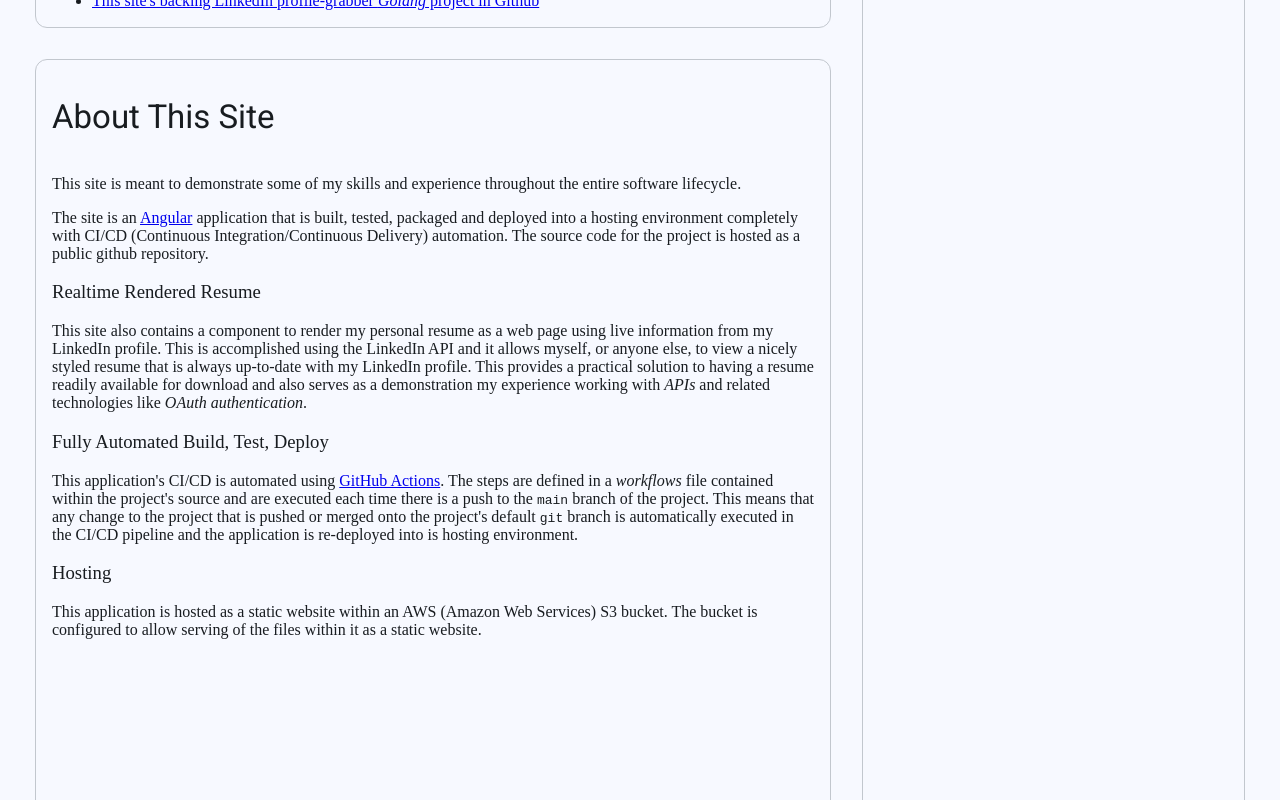
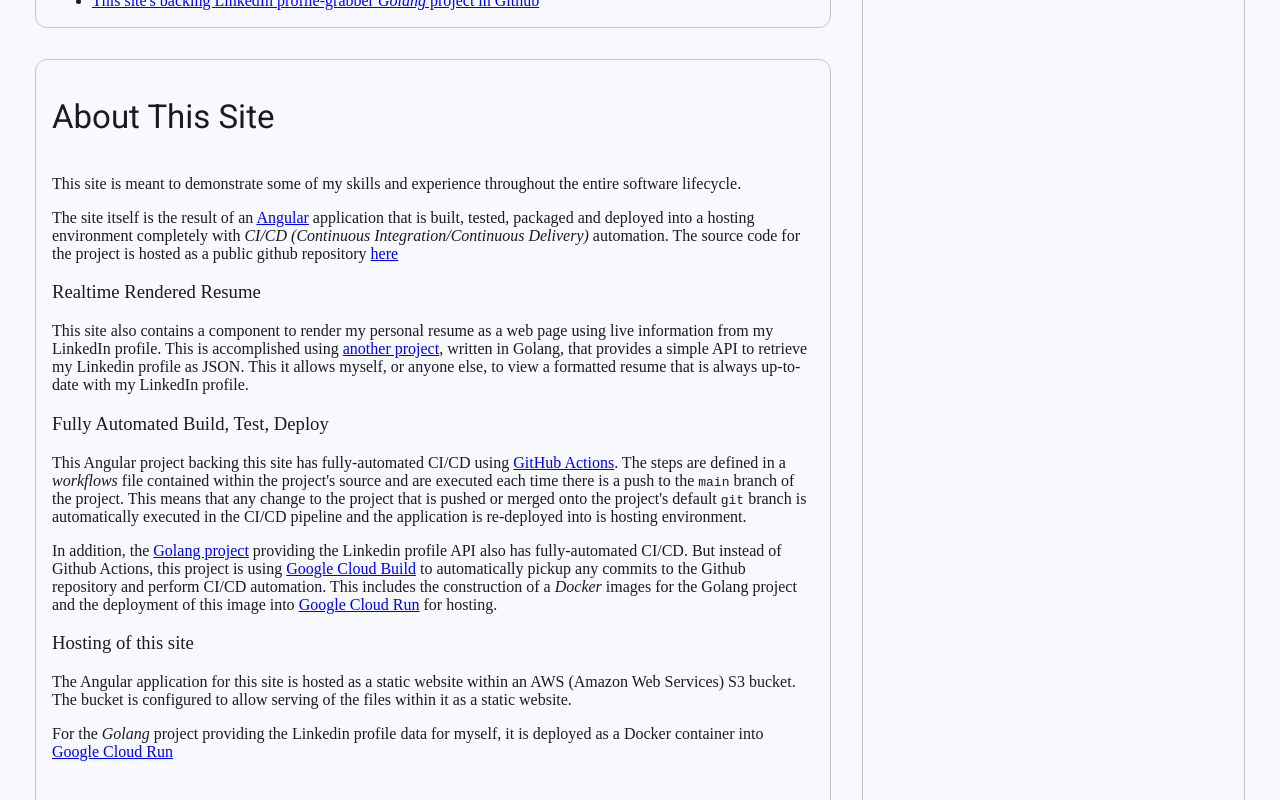
Before and after one commit to invinity/mattpitts-site, an Angular app: page / in a window 1280 px wide. Shown: the part 438-1238 px from the top of the page. Built offline with nearby package versions, Linux system fonts and the light colour scheme.

Commit message:
look and feel

```diff
--- a/src/app/app.component.ts
+++ b/src/app/app.component.ts
@@ -1,6 +1,7 @@
-import { Component } from '@angular/core';
+import { Component, OnInit } from '@angular/core';
 import { RouterOutlet } from '@angular/router';
 import { LayoutComponent } from './layout/layout.component';
+import { MatIconRegistry } from '@angular/material/icon';
 
 @Component({
   selector: 'app-root',
@@ -9,9 +10,12 @@
   templateUrl: './app.component.html',
   styleUrl: './app.component.scss'
 })
-export class AppComponent {
+export class AppComponent implements OnInit {
 
-  constructor() {
+  constructor(private matIconReg: MatIconRegistry) {
   }
 
+  ngOnInit(): void {
+    this.matIconReg.setDefaultFontSetClass('material-symbols-outlined');
+  }
 }
--- a/src/app/dashboard/dashboard.component.html
+++ b/src/app/dashboard/dashboard.component.html
@@ -22,9 +22,9 @@
         </mat-card-header>
         <mat-card-content class="dashboard-card-content">
           <ul>
-            <li><a href="https://github.com/invinity/mattpitts-site">This site's <i class="skill">Angular</i> project in
+            <li><a href="https://github.com/invinity/mattpitts-site" target="_blank">This site's <i class="skill">Angular</i> project in
                 Github</a></li>
-            <li><a href="https://github.com/invinity/linkedin-profile-grabber">This site's backing LinkedIn
+            <li><a href="https://github.com/invinity/linkedin-profile-grabber" target="_blank">This site's backing LinkedIn
                 profile-grabber <i class="skill">Golang</i> project in Github</a></li>
           </ul>
         </mat-card-content>
@@ -55,37 +55,54 @@
         <mat-card-content class="dashboard-card-content">
           <p>This site is meant to demonstrate some of my skills and experience throughout the entire software
             lifecycle.</p>
-          <p>The site is an <a href="https://angular.dev" target="_blank">Angular</a> application that is built, tested,
+          <p>The site itself is the result of an <a href="https://angular.dev" target="_blank">Angular</a> application
+            that is built, tested,
             packaged and deployed
-            into a hosting environment completely with CI/CD (Continuous Integration/Continuous Delivery) automation.
+            into a hosting environment completely with <i>CI/CD (Continuous Integration/Continuous Delivery)</i>
+            automation.
             The source code for the project
-            is hosted as a public github repository.
+            is hosted as a public github repository <a href="https://github.com/invinity/mattpitts-site" target="_blank">here</a>
           </p>
           <h3>Realtime Rendered Resume</h3>
           <p>This site also contains a component to render my personal resume as a web page using live information from
-            my LinkedIn profile. This is accomplished using the LinkedIn API and it allows myself, or anyone else, to
-            view
-            a nicely styled resume that is always up-to-date with my LinkedIn profile. This provides a practical
-            solution to
-            having a resume readily available for download and also
-            serves as a demonstration my experience
-            working with <i>APIs</i> and related technologies like <i>OAuth authentication</i>.
+            my LinkedIn profile. This is accomplished using <a
+              href="https://github.com/invinity/linkedin-profile-grabber" target="_blank">another project</a>, written in Golang, that
+            provides a simple
+            API to retrieve my Linkedin profile as JSON.
+            This it allows myself, or anyone else, to view a formatted resume that is always up-to-date with my LinkedIn
+            profile.
           </p>
 
           <h3>Fully Automated Build, Test, Deploy</h3>
           <p>
-            This application's CI/CD is automated using <a href="https://docs.github.com/en/actions"
-              target="_blank">GitHub Actions</a>. The steps are defined in a <i>workflows</i> file contained
+            This Angular project backing this site has fully-automated CI/CD using <a
+              href="https://docs.github.com/en/actions" target="_blank">GitHub Actions</a>. The steps are defined in a
+            <i>workflows</i> file contained
             within the project's source and are executed each time there is a push to the <code>main</code> branch of
             the project. This means that any change to the project that is pushed or merged onto
             the project's default <code>git</code> branch is automatically executed in the CI/CD pipeline and the
             application is re-deployed into is hosting environment.
           </p>
 
-          <h3>Hosting</h3>
           <p>
-            This application is hosted as a static website within an AWS (Amazon Web Services) S3 bucket. The bucket is
+            In addition, the <a href="https://github.com/invinity/linkedin-profile-grabber" target="_blank">Golang
+              project</a> providing the Linkedin profile API also has fully-automated CI/CD. But
+            instead of Github Actions,
+            this project is using <a href="https://cloud.google.com/build?hl=en" target="_blank">Google Cloud Build</a>
+            to automatically pickup any commits to the Github repository and perform CI/CD automation.
+            This includes the construction of a <i>Docker</i> images for the Golang project and the deployment of this
+            image into <a href="https://cloud.google.com/run?hl=en" target="_blank">Google Cloud Run</a> for hosting.
+          </p>
+
+          <h3>Hosting of this site</h3>
+          <p>
+            The Angular application for this site is hosted as a static website within an AWS (Amazon Web Services) S3
+            bucket. The bucket is
             configured to allow serving of the files within it as a static website.
+          </p>
+
+          <p>For the <i>Golang</i> project providing the Linkedin profile data for myself, it is deployed as a Docker
+            container into <a href="https://cloud.google.com/run?hl=en" target="_blank">Google Cloud Run</a>
           </p>
         </mat-card-content>
       </mat-card>
--- a/src/app/layout/layout.component.html
+++ b/src/app/layout/layout.component.html
@@ -1,8 +1,8 @@
-<mat-toolbar class="app-navbar">
+<mat-toolbar class="app-navbar noprint">
   <!-- <button mat-icon-button class="example-icon" aria-label="Example icon-button with menu icon">
     <mat-icon>menu</mat-icon>
   </button> -->
-  <span>Matt's Site :: {{ title }}</span>
+  <span class="noprint">Matt's Site :: {{ title }}</span>
   <!-- <span class="example-spacer"></span>
   <button mat-icon-button class="example-icon favorite-icon" aria-label="Example icon-button with heart icon">
     <mat-icon>favorite</mat-icon>
--- a/src/app/resume/resume.component.scss
+++ b/src/app/resume/resume.component.scss
@@ -54,7 +54,7 @@
     margin-left: 1em;
 }
 
-.resume-dates {
+.resume-subheader {
     font-size: small;
 }
 
@@ -63,6 +63,6 @@
 }
 
 .resume-info-bar mat-icon {
-    padding-right: .5em;
+    padding-right: .25em;
     padding-left: 1em;
 }
--- a/src/app/resume/resume.component.ts
+++ b/src/app/resume/resume.component.ts
@@ -4,11 +4,12 @@
 import { DescriptionComponent } from "./widget/description/description.component";
 import { MatIcon } from '@angular/material/icon';
 import {MatProgressBarModule} from '@angular/material/progress-bar';
+import {MatSnackBar, MatSnackBarContainer, MatSnackBarModule} from '@angular/material/snack-bar'
 
 @Component({
   selector: 'app-resume',
   standalone: true,
-  imports: [JsonPipe, NgFor, DescriptionComponent, MatIcon, MatProgressBarModule],
+  imports: [JsonPipe, NgFor, DescriptionComponent, MatIcon, MatProgressBarModule, MatSnackBarContainer],
   templateUrl: './resume.component.html',
   styleUrl: './resume.component.scss'
 })
@@ -16,11 +17,12 @@
   profile: any | undefined
   profileLoaded = false
 
-  constructor(@Inject(LINKEDIN_SERVICE) private linkedin: LinkedinService) {
+  constructor(@Inject(LINKEDIN_SERVICE) private linkedin: LinkedinService, private snackBar: MatSnackBar) {
   }
 
   ngOnInit(): void {
     this.loadLinkedInProfile()
+    this.snackBar.open("Thanks for accessing my resume! The content here is rendered directly from my Linkedin profile information. Feel free to use your browser's print function to save a copy as a PDF for electronic distribution.", 'Dismiss');
   }
 
   loadLinkedInProfile() {
--- a/src/index.html
+++ b/src/index.html
@@ -7,7 +7,8 @@
   <meta name="viewport" content="width=device-width, initial-scale=1">
   <link rel="icon" type="image/x-icon" href="favicon.ico">
   <link href="https://fonts.googleapis.com/css2?family=Roboto:wght@300;400;500&display=swap" rel="stylesheet">
-  <link href="https://fonts.googleapis.com/icon?family=Material+Icons" rel="stylesheet">
+  <!-- <link href="https://fonts.googleapis.com/icon?family=Material+Icons" rel="stylesheet"> -->
+  <link rel="stylesheet" href="https://fonts.googleapis.com/css2?family=Material+Symbols+Outlined:opsz,wght,FILL,GRAD@20..48,100..700,0..1,-50..200" />
 </head>
 <body class="mat-typography mat-app-background">
   <app-root></app-root>
--- a/src/styles.scss
+++ b/src/styles.scss
@@ -28,6 +28,20 @@
 h3,
 h4 {
   font-weight: normal;
+}
+
+@media print {
+  .noprint {
+    display: none;
+  }
+}
+
+.vertically-top {
+  vertical-align: top;
+}
+
+.pull-right {
+  float: right;
 }
 
 :root,
```
Also changed, not shown: src/app/resume/resume.component.html (+16 -7 lines).
